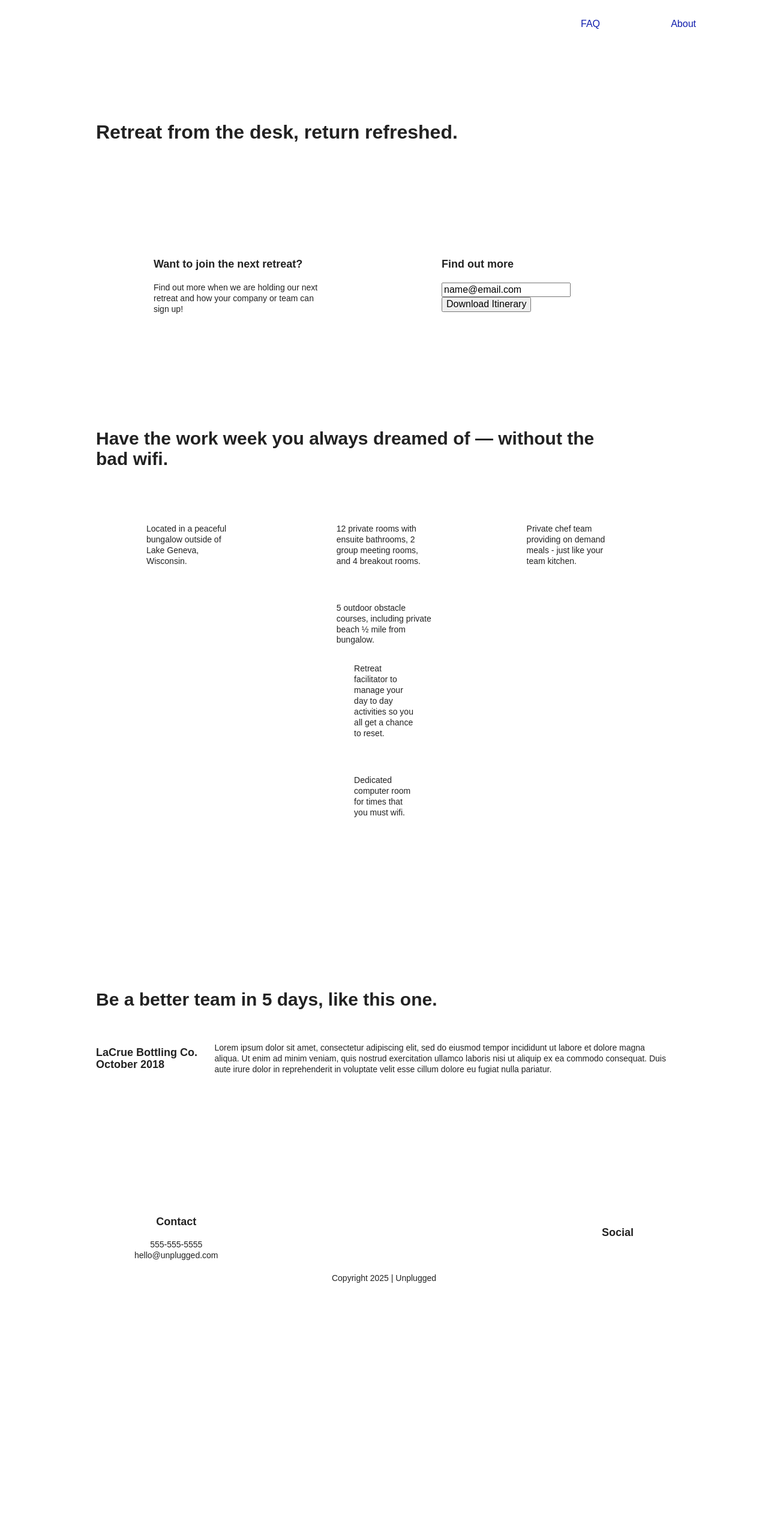
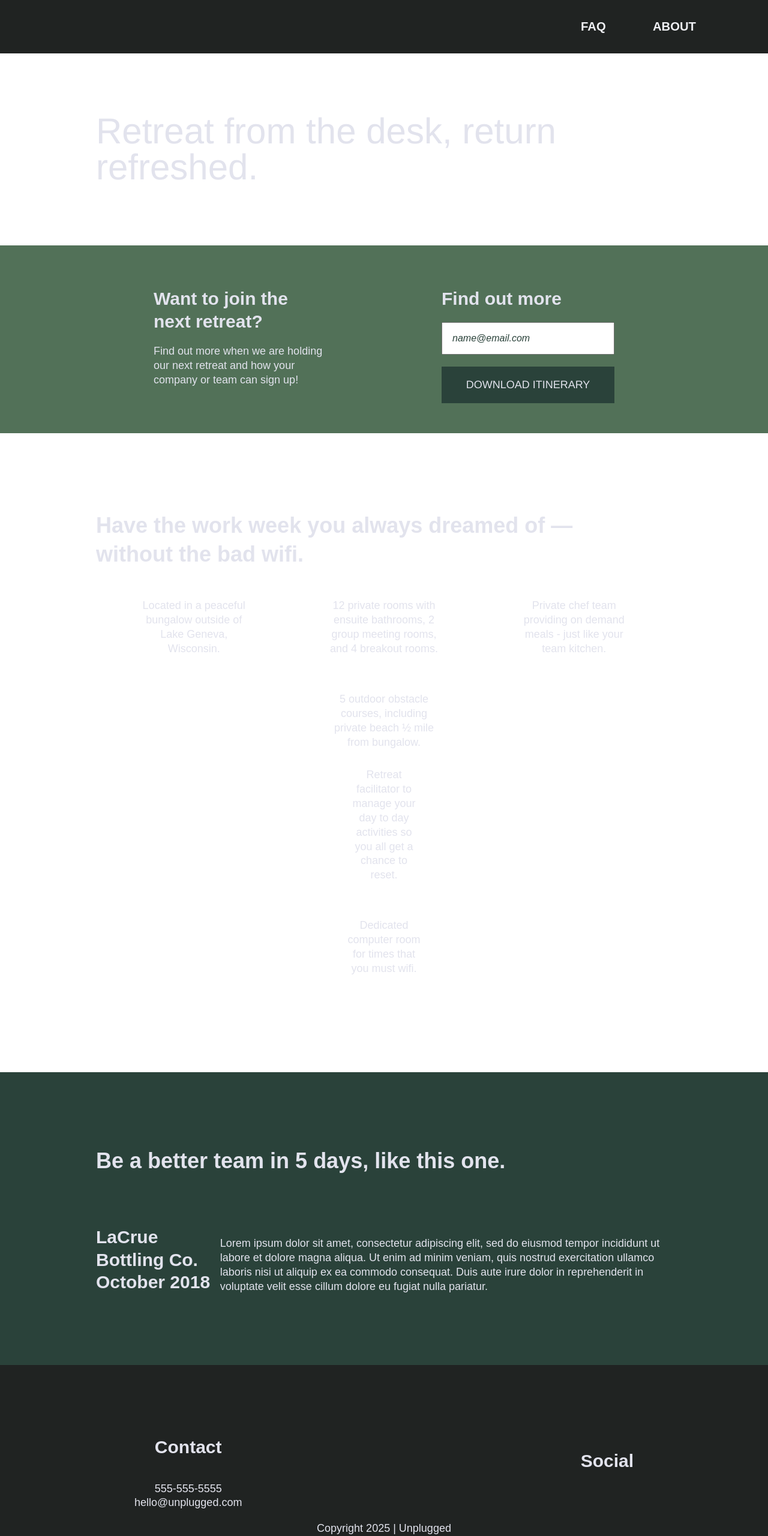
Before and after one commit to Kab-Vaj/website-1, a website built with Parcel: page index.html in a window 1280 px wide. Shown: the whole page at 60% size. Before the commit the page ends 2260 px from the top, so only its background shows below. Built offline with nearby package versions, Linux system fonts and the light colour scheme; a web font is replaced by a local one.

Commit message:
adding remaining styles

```diff
--- a/css/main.css
+++ b/css/main.css
@@ -83,6 +83,13 @@
   resize: vertical;
 }
 
+.browserupgrade {
+  margin: 0.2em 0;
+  background: #ccc;
+  color: #000;
+  padding: 0.2em 0;}
+
+
 /* ==========================================================================
    Author's custom styles
    ========================================================================== */
@@ -93,6 +100,7 @@
 body {
   font-size: 1em;
   font-family: "Epunda Sans", sans-serif;
+  color: #e2e3ed;
   text-align: left;
 }
 
@@ -102,7 +110,7 @@
 }
 
 a {
-  color: #0d1bac;
+  color: #eeeff3;
   text-decoration: none;
 }
 
@@ -136,30 +144,39 @@
   display: flex;
   justify-content: center;
   padding: 15px 0;
+  background-color: #202322;
 }
 
 header .content-wrapper {
+  margin: 0;
   display: flex;
   justify-content: center;
   align-items: center;
   flex-flow: row wrap;
-  margin: 0;
 }
 
 .header-divider {
+  background: #3a3a3a;
+  height: 1px;
   width: 100%;
-  height: 1px;
   margin: 10px 0 20px 0;
 }
 
 header nav {
   width: 60%;
+  font-size: 1.125em;
+  font-weight: 700;
+  text-transform: uppercase;
 }
 
 header nav ul {
+  width: 100%;
   display: flex;
   justify-content: space-around;
-  width: 100%;
+}
+
+header nav ul li {
+  font-size: 1.125em;
 }
 
 footer {
@@ -167,6 +184,7 @@
   flex-direction: column;
   align-items: center;
   text-align: center;
+  background-color: #202322;
 }
 
 footer p {
@@ -204,12 +222,45 @@
   display: flex;
   justify-content: center;
 }
+.hero-area h1 {
+  font-size: 2.25em;
+  font-family: 'Poppins', Helvetica, Arial, sans-serif;
+  font-weight: 500;
+  line-height: 1.2;
+}
 
 /* Aside */
 
 aside {
+  background-color: #527158;
   display: flex;
   justify-content: center;
+}
+
+aside .form {
+  margin-top: 30px;
+}
+
+input[type=text] {
+  box-sizing: border-box;
+  width: 100%;
+  color: #2a423a;
+  font-style: italic;
+  padding: 1em;
+}
+
+input[type=button] {
+  width: 100%;
+  padding: 20px 0;
+  margin-top: 20px;
+  background-color: #2a423a;
+  font-family: 'Poppins', Helvetica, Arial, sans-serif;
+  font-weight: 500;
+  font-size: 1.125em;
+  color: #e2e3ed;
+  border: none;
+  text-align: center;
+  text-transform: uppercase;
 }
 
 /* Features */
@@ -236,18 +287,21 @@
 }
 
 .features p {
+  text-align: center;
   margin: 0;
 }
 
 /* Reviews */
 
 .reviews {
+  background-color: #2a423a;
   display: flex;
   justify-content: center;
 }
 
 .reviews h2 {
   margin-bottom: 40px;
+  line-height: 1;
 }
 
 .reviews h3 {
@@ -255,16 +309,19 @@
   margin: 20px 0;
 }
 
+
 /* ==========================================================================
    About Page
    ========================================================================== */
 
 .mission {
+  background-color: #527158;
   display: flex;
   justify-content: center;
 }
 
 .contact-section {
+  background-color: #2a423a;
   display: flex;
   justify-content: center;
 }
@@ -278,6 +335,7 @@
    ========================================================================== */
 
 .faq {
+  background-color: #527158;
   display: flex;
   justify-content: center;
 }
@@ -292,10 +350,15 @@
 
 .faq h2 {
   margin-bottom: 40px;
+  line-height: 1;
 }
 
 .faq-content {
   margin-bottom: 50px;
+}
+
+.faq-content h4 {
+  line-height: 1.333;
 }
 
 /* ==========================================================================
@@ -387,13 +450,23 @@
    Modify as content requires.
    ========================================================================== */
 
-@media only screen and (min-width: 768px) {
+@media only screen and (min-width:768px) {
   /*Tablet styles here*/
 
   /* General styles */
   .content-wrapper {
     max-width: 640px;
     margin: 100px 0;
+  }
+
+  h2 {
+    font-size: 2.25em;
+    line-height: 1.333;
+  }
+
+  h3 {
+    font-size: 1.5em;
+    line-height: 1.25;
   }
 
   /* Header */
@@ -404,6 +477,10 @@
   header .content-wrapper {
     width: 100%;
     justify-content: space-between;
+  }
+
+  header figure {
+    width: 30%;
   }
 
   header nav {
@@ -420,6 +497,12 @@
 
   /* Hero Area */
 
+  .hero-area h1 {
+    font-size: 3em;
+    line-height: 1;
+    margin: 0;
+  }
+
   /* Aside */
   aside .content-wrapper {
     margin: 50px 0;
@@ -435,6 +518,11 @@
   }
 
   /* Features */
+
+  .features h2 {
+    margin-bottom: 20px;
+  }
+
   .features article {
     display: flex;
     align-items: center;
@@ -443,7 +531,7 @@
   }
 
   .features .features-item-description {
-    width: 50%;
+    width: 62%;
   }
 
   /* Reviews */
@@ -452,8 +540,17 @@
     justify-content: space-between;
   }
 
+  .reviews h2 {
+    width: 85%;
+  }
+
   .reviews article div {
     width: 49%;
+  }
+
+  .reviews h3 {
+    width: 75%;
+    margin: 0;
   }
 
   /* Footer */
@@ -461,14 +558,24 @@
     width: 65%;
   }
 
-  .footer-content {
+  footer .footer-content {
     display: flex;
     justify-content: space-between;
     align-items: center;
+    flex-direction: row;
   }
 
   footer .contact {
     margin-bottom: 0;
+  }
+
+  footer h4 {
+    font-size: 1.5em;
+    margin-bottom: 40px;
+  }
+
+  footer p {
+    line-height: 1.285;
   }
 
   footer .copyright {
@@ -483,7 +590,7 @@
     display: flex;
     justify-content: space-between;
     align-items: flex-start;
-    padding-top: 20px
+    padding-top: 20px;
   }
 
   .mission-content p {
@@ -500,10 +607,13 @@
     align-items: flex-start;
   }
 
+  .contact-content h4 {
+    font-size: 1.5em;
+  }
+
   /* ==========================================================================
    FAQ Page
    ========================================================================== */
-
   .faq .content-wrapper {
     justify-content: space-between;
   }
@@ -515,7 +625,14 @@
   .faq h2 {
     width: 100%;
   }
+
+  .faq h4,
+  .faq p {
+    font-size: .875em;
+    line-height: 1.125;
   }
+}
+
 @media only screen and (min-width:1200px) {
   /*Desktop styles here*/
 
@@ -529,8 +646,23 @@
     padding: 15px 0;
   }
 
+  h2 {
+    font-size: 2.25em;
+  }
+
+  h3,
+  h4 {
+    font-size: 1.875em;
+  }
+
+  p {
+    font-size: 1.125em;
+    line-height: 1.333;
+  }
+
   /* Hero */
   .hero-area h1 {
+    font-size: 3.75em;
     width: 80%;
   }
 
@@ -544,6 +676,10 @@
     width: 30%;
   }
 
+  .form-description p {
+    font-size: 1.125em;
+  }
+
   /* Features */
 
   .features h2 {
@@ -555,8 +691,17 @@
   }
 
   /* Reviews */
+
+  .reviews h2 {
+    padding-bottom: 50px;
+  }
+
   .reviews article div {
     width: 42%;
+  }
+
+  footer h4 {
+    font-size: 1.875em;
   }
 
   /* ==========================================================================
@@ -566,6 +711,11 @@
   .mission h2,
   .contact-section .content-wrapper h2 {
     width: 95%;
+    font-size: 3em;
+  }
+
+  .contact-content h4 {
+    font-size: 1.875em;
   }
 
   /* ==========================================================================
@@ -573,15 +723,14 @@
   ========================================================================== */
   .faq h2 {
     width: 100%;
+    font-size: 3em;
   }
 
+  .faq h4,
+  .faq p {
+    font-size: 1.125em;
+    line-height: 1;
   }
-
-@media print,
-(-webkit-min-device-pixel-ratio: 1.25),
-(min-resolution: 1.25dppx),
-(min-resolution: 120dpi) {
-  /* Style adjustments for high resolution devices */
 }
 
 /* ==========================================================================
```
Lines whose indentation alone changed are shown as unchanged.
